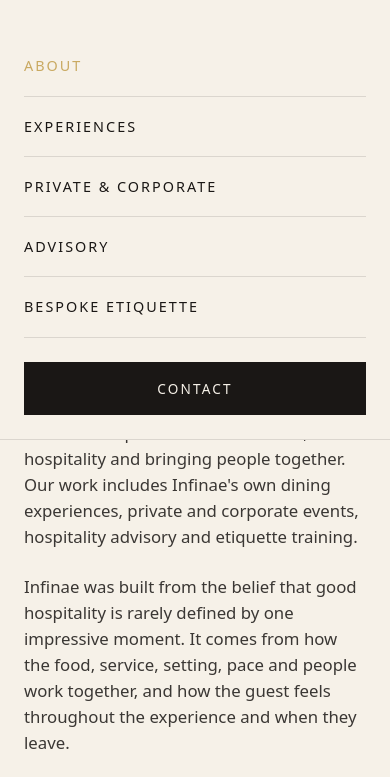
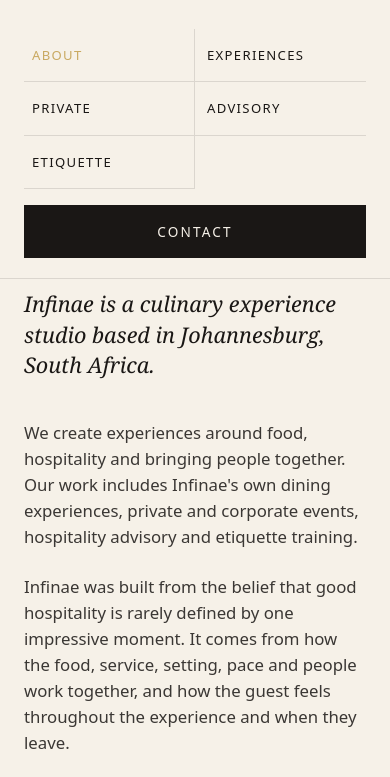
Before and after one commit to RayR24/infinae-web, an Astro site: page /about in a window 390 px wide. Both pictures are taken after a click on the button "Open menu". Shown: the part 59-836 px from the top of the page. Built offline with nearby package versions, Linux system fonts and the light colour scheme; Astro itself is replaced by a stand-in of ours.

Commit message:
Fix nav mobile layout, global.css tokens, and page polish

```diff
--- a/src/components/PrimaryNav.astro
+++ b/src/components/PrimaryNav.astro
@@ -9,14 +9,14 @@ const isActive = (path: string) => {
 };
 
 const links = [
-  { href: "/about", label: "About" },
-  { href: "/experiences", label: "Experiences" },
-  { href: "/private-corporate", label: "Private & Corporate" },
-  { href: "/advisory", label: "Advisory" },
-  { href: "/bespoke-etiquette", label: "Bespoke Etiquette" },
+  { href: "/about", label: "About", short: "About" },
+  { href: "/experiences", label: "Experiences", short: "Experiences" },
+  { href: "/private-corporate", label: "Private & Corporate", short: "Private" },
+  { href: "/advisory", label: "Advisory", short: "Advisory" },
+  { href: "/bespoke-etiquette", label: "Bespoke Etiquette", short: "Etiquette" },
 ];
 
-const contactHref = "mailto:hello@infinae.co.za";
+const contactHref = "/contact";
 ---
 
 <header class="nav" id="primaryNav">
@@ -36,13 +36,14 @@ const contactHref = "mailto:hello@infinae.co.za";
     </button>
 
     <nav class="nav__menu" id="navMenu" aria-label="Primary">
-      {links.map(({ href, label }) => (
+      {links.map(({ href, label, short }) => (
         <a
           href={href}
           class={`nav__link ${isActive(href) ? "nav__link--active" : ""}`}
           aria-current={isActive(href) ? "page" : undefined}
         >
-          {label}
+          <span class="nav__link-full">{label}</span>
+          <span class="nav__link-short">{short}</span>
         </a>
       ))}
       <a href={contactHref} class="nav__cta">Contact</a>
@@ -169,6 +170,10 @@ const contactHref = "mailto:hello@infinae.co.za";
     color: var(--accent);
   }
 
+  .nav__link-short {
+    display: none;
+  }
+
   .nav__cta {
     font-family: var(--sans);
     font-size: 0.74rem;
@@ -232,12 +237,12 @@ const contactHref = "mailto:hello@infinae.co.za";
       top: 100%;
       left: 0;
       right: 0;
-      flex-direction: column;
-      align-items: stretch;
+      display: grid;
+      grid-template-columns: 1fr 1fr;
       gap: 0;
       background: var(--paper);
       border-bottom: 1px solid var(--rule);
-      padding: 1rem 1.5rem 1.5rem;
+      padding: 0.5rem 1.5rem 1.25rem;
       max-height: calc(100vh - 72px);
       overflow-y: auto;
       transform: translateY(-10px);
@@ -254,10 +259,20 @@ const contactHref = "mailto:hello@infinae.co.za";
 
     .nav__link {
       width: 100%;
-      padding: 1.15rem 0;
+      padding: 1rem 0.5rem;
       border-bottom: 1px solid var(--rule);
-      font-size: 0.9rem;
-      letter-spacing: 0.14em;
+      font-size: 0.82rem;
+      letter-spacing: 0.1em;
+      text-align: left;
+    }
+
+    .nav__link:nth-child(odd) {
+      padding-right: 0.75rem;
+      border-right: 1px solid var(--rule);
+    }
+
+    .nav__link:nth-child(even) {
+      padding-left: 0.75rem;
     }
 
     .nav__link:hover {
@@ -265,16 +280,26 @@ const contactHref = "mailto:hello@infinae.co.za";
       color: var(--accent);
     }
 
+    /* Show short labels on mobile */
+    .nav__link-full {
+      display: none;
+    }
+
+    .nav__link-short {
+      display: inline;
+    }
+
     .nav__cta {
+      grid-column: 1 / -1;
       width: 100%;
       text-align: center;
-      margin: 1.5rem 0 0;
+      margin: 1rem 0 0;
       padding: 1rem 1.5rem;
       font-size: 0.85rem;
     }
   }
 
-  /* Optional: lock body scroll when mobile menu is open */
+  /* Lock body scroll when mobile menu is open */
   :global(body.nav-locked) {
     overflow: hidden;
   }
```
